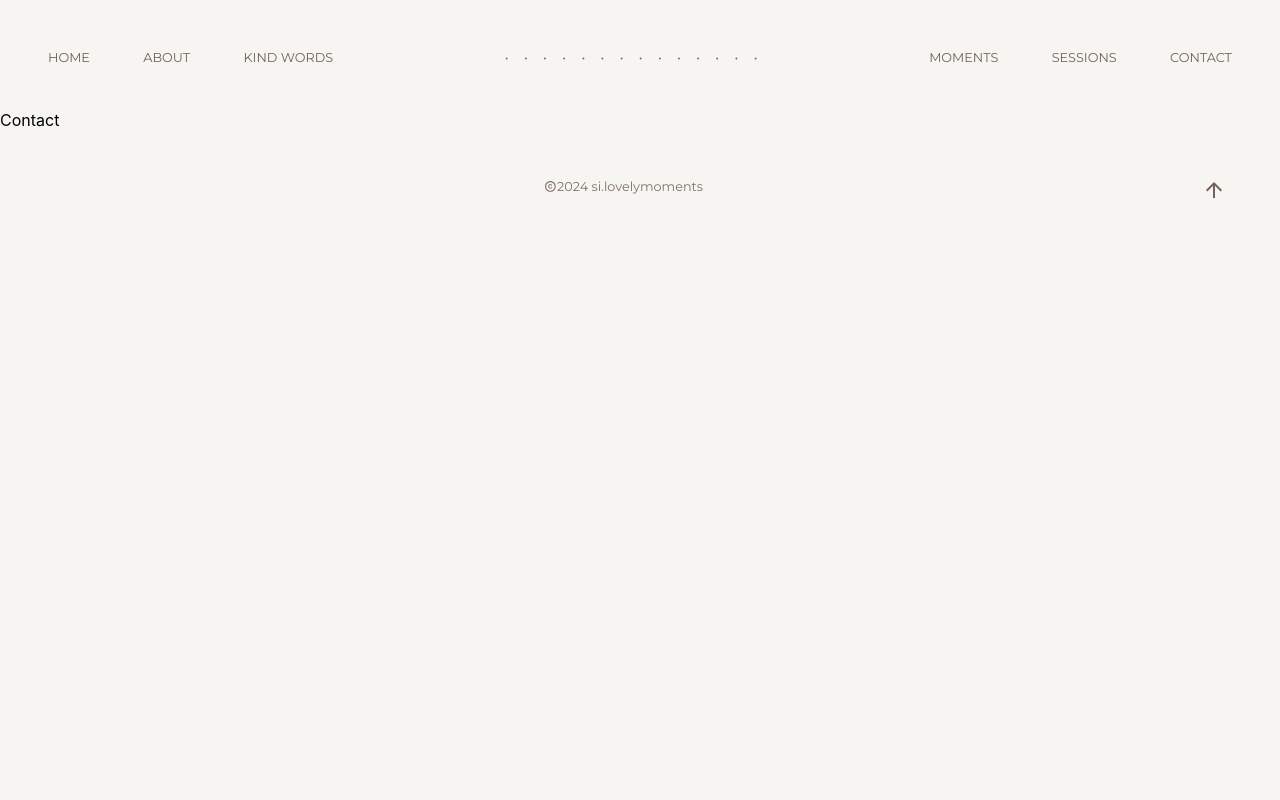
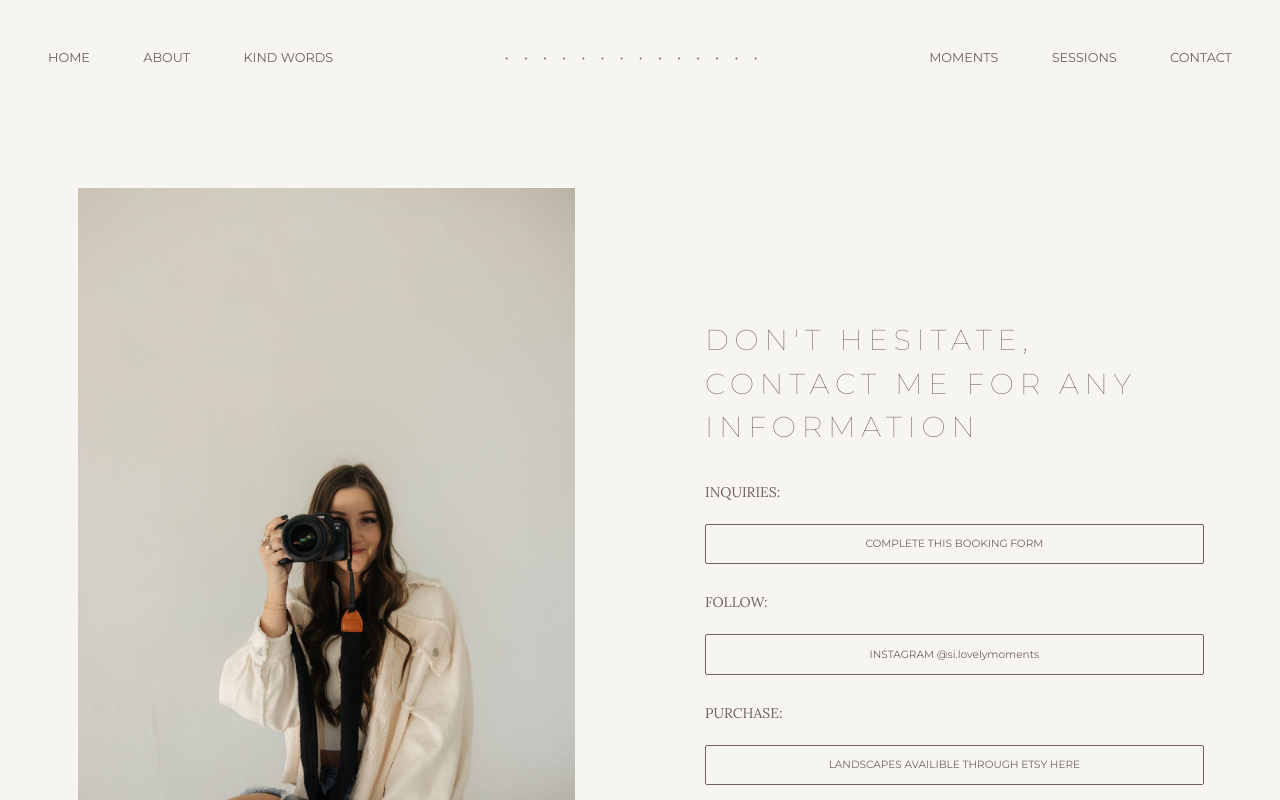
Before and after one commit to jsshigham/silovelymoments, a React (Vite) app: page /contact in a window 1280 px wide. Shown: the top 800 px of the page. Built offline with nearby package versions, Linux system fonts and the light colour scheme; the HTML template or start-up script is replaced by a standard one.

Commit message:
contact page finished

```diff
--- a/src/index.css
+++ b/src/index.css
@@ -27,6 +27,10 @@
 
 body {
   width: 100%;
+}
+
+main {
+  padding-top: 10vh;
 }
 
 .navBarHeader {
@@ -112,7 +116,8 @@ ul {
   justify-content: flex-start;
   align-items: center;
   background-color: var(--accent-background);
-  font-size: 1em;
+  font-size: 1.2em;
+  font-weight: 200;
   height: 105vh;
 }
 
@@ -188,6 +193,10 @@ footer {
     padding: 0 1em;
   }
 
+  main {
+    padding-top: 5vh;
+  }
+
   footer {
     display: flex;
     flex-direction: column;
--- a/src/pages/Contact/Contact.tsx
+++ b/src/pages/Contact/Contact.tsx
@@ -1,5 +1,64 @@
+import "./contact.css";
+
 function Contact() {
-  return <div>Contact</div>;
+  return (
+    <main>
+      <section className="section1">
+        <img
+          src="public/aboutPage/sieraWithCamera.jpeg"
+          alt="Siera with camera"
+        />
+        <div className="section1Right">
+          <span className="section1RightHeading">
+            DON'T HESITATE, <br /> CONTACT ME FOR ANY <br /> INFORMATION
+          </span>
+          <p>
+            <span>
+              INQUIRIES: <br />
+              <br />
+            </span>
+            <a
+              href="https://unscriptedforphotographers.com/b/OwxrE2lhk9nVqJ"
+              className="section1Btn"
+            >
+              COMPLETE THIS BOOKING FORM
+            </a>
+          </p>
+          <p>
+            <span>
+              FOLLOW: <br />
+              <br />
+            </span>
+            <a
+              href={`https://www.instagram.com/si.lovelymoments?igsh=NWxhbnUyOGhianRr&utm_source=qr`}
+              className="section1Btn"
+            >
+              INSTAGRAM @si.lovelymoments
+            </a>
+            <i></i>
+          </p>
+          <p>
+            <span>
+              {" "}
+              PURCHASE: <br />
+              <br />
+            </span>
+            <a
+              href={`https://silovelymoments.etsy.com/`}
+              className="section1Btn"
+            >
+              LANDSCAPES AVAILIBLE THROUGH ETSY HERE
+            </a>
+          </p>
+        </div>
+      </section>
+      <img
+        className="momentsLogo"
+        src="/si.lovelymoments_logo.png"
+        alt="Si Lovely Moments Logo"
+      />
+    </main>
+  );
 }
 
 export default Contact;
--- /dev/null
+++ b/src/pages/Contact/contact.css
@@ -0,0 +1,78 @@
+.section1 {
+  width: 100%;
+  display: flex;
+  justify-content: space-around;
+  align-items: center;
+  text-align: left;
+  font-family: var(--primary-font-family);
+  color: var(--accent-headings);
+}
+
+.section1 img {
+  width: 40%;
+}
+
+.section1Right {
+  width: 40%;
+  display: flex;
+  flex-direction: column;
+  align-items: flex-start;
+}
+
+.section1RightHeading {
+  font-weight: 100;
+  font-size: 1.8em;
+  letter-spacing: 0.2em;
+  padding-bottom: 20px;
+}
+
+.section1Right p {
+  width: 100%;
+  font-family: var(--secondary-font-family);
+  font-size: min(0.875rem, 1rem + -0.14vh);
+  display: flex;
+  flex-direction: column;
+  justify-content: center;
+  align-items: flex-start;
+}
+
+.section1Btn {
+  width: 100%;
+  height: 3vw;
+  display: flex;
+  justify-content: center;
+  align-items: center;
+  border-radius: 2px;
+  border: solid 1px var(--primary-headings);
+  text-decoration: none;
+  font-family: "Montserrat", sans-serif;
+  font-size: 0.75em;
+  color: var(--primary-headings);
+  cursor: pointer;
+}
+
+.section1Btn:hover {
+  background-color: var(--primary-headings);
+  color: var(--button-text-hover);
+  transition: 0.5s;
+  cursor: pointer;
+}
+
+@media screen and (max-width: 1023px) {
+  .section1 {
+    flex-direction: column;
+    gap: 1em;
+  }
+
+  .section1 img {
+    width: 100%;
+  }
+
+  .section1Right {
+    width: 100%;
+  }
+
+  .section1Btn {
+    height: 10vw;
+  }
+}
--- a/src/pages/Sessions/sessions.css
+++ b/src/pages/Sessions/sessions.css
@@ -1,7 +1,6 @@
 .sessionsHeading {
   font-weight: 200;
   font-size: 1em;
-  padding-top: 2em;
 }
 
 .sessionsSection1 {
```
